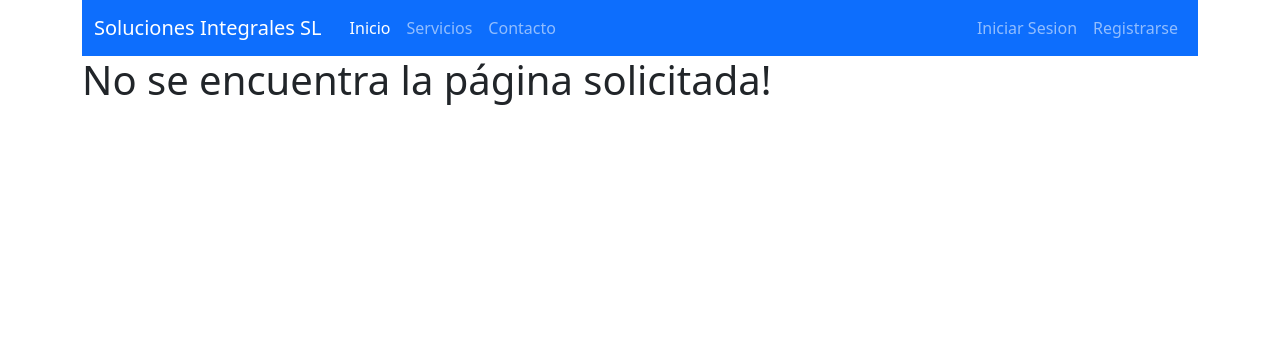
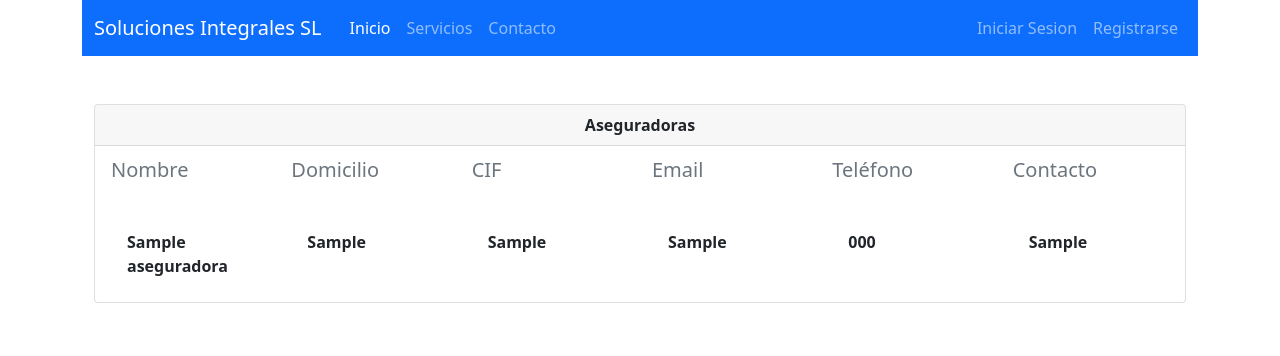
Before and after one commit to jazzari/Ceac_FP, a PHP site: page /listarAseguradoras in a window 1280 px wide. Shown: the top 356 px of the page. Run offline with PHP 8.4, Linux system fonts and the light colour scheme; tables that the repository leaves empty or names only in its code hold one stand-in row (values such as "Sample post"); data that the repository does not hold is empty; some libraries are stand-ins or nearby versions.

Commit message:
Add generic listAll to DbModel and list all users and aseguradoras

```diff
--- a/controllers/AseguradoraController.php
+++ b/controllers/AseguradoraController.php
@@ -35,11 +35,11 @@ class AseguradoraController extends Controller{
         ]);
     }
 
-    public function listarAseguradora(){
+    public function listarAseguradoras(){
         $aseguradora = new Aseguradora();
-        $listaAseg = $aseguradora->listarAseguradora();
+        $listaAseg = $aseguradora->listarAseguradoras();
 
-        return $this->render('listarAseguradora', compact('listaAseg'));
+        return $this->render('listarAseguradoras', compact('listaAseg'));
     }
 
 }
--- a/models/Aseguradora.php
+++ b/models/Aseguradora.php
@@ -41,7 +41,7 @@ class Aseguradora extends DbModel{
         }
     }
 
-    public function listarAseguradora(){
+    public function listarAseguradoras(){
         $lista = Aseguradora::findAll('aseguradora');
         return $lista;
     }
--- a/models/Usuario.php
+++ b/models/Usuario.php
@@ -43,6 +43,11 @@ class Usuario extends DbModel{
         return ['user', 'nombre', 'apellidos', 'correo', 'pass', 'admin'];
     }
 
+    public function listarUsuarios(){
+        $lista = Usuario::findAll('usuario');
+        return $lista;
+    }
+
 
 }
 ?>
--- a/public/index.php
+++ b/public/index.php
@@ -36,9 +36,11 @@ $app->router->get('/logout', [UsuarioController::class, 'logout']);
 $app->router->get('/perfil', [UsuarioController::class, 'perfil']);
 $app->router->get('/panelAdmin', [UsuarioController::class, 'panelAdmin']);
 
+$app->router->get('/listarUsuarios', [UsuarioController::class, 'listarUsuarios']);
+
 $app->router->get('/regAseguradora', [AseguradoraController::class, 'regAseguradora']);
 $app->router->post('/regAseguradora', [AseguradoraController::class, 'regAseguradora']);
-$app->router->get('/listarAseguradora', [AseguradoraController::class, 'listarAseguradora']);
+$app->router->get('/listarAseguradoras', [AseguradoraController::class, 'listarAseguradoras']);
 
 
 $app->run();
--- /dev/null
+++ b/views/listarAseguradoras.php
@@ -0,0 +1,72 @@
+<?php
+
+?>
+
+<div class="container justify-content-center align-items-center mt-5">
+    <div class="row justify-content-center">
+        <div class="col-md-12">
+
+            <div class="card ">
+                <div class="card-header text-center fw-bold">
+                    Aseguradoras
+                </div>
+                <div class="card-body row">
+                    <div class="col-md-2">
+                        <h5 class="card-subtitle mb-2 text-muted">Nombre</h5>
+                    </div>
+                    <div class="col-md-2">
+                        <h5 class="card-subtitle mb-2 text-muted">Domicilio</h5>
+                    </div>
+                    <div class="col-md-2">
+                        <h5 class="card-subtitle mb-2 text-muted ">CIF</h5>
+                    </div>
+                    <div class="col-md-2">
+                        <h5 class="card-subtitle mb-2 text-muted">Email</h5>
+                    </div>
+                    <div class="col-md-2">
+                        <h5 class="card-subtitle mb-2 text-muted">Teléfono</h5>
+                    </div>
+                    <div class="col-md-2">
+                        <h5 class="card-subtitle mb-2 text-muted">Contacto</h5>
+                    </div>
+                </div>
+
+                <?php foreach($listaAseg as $aseguradora){ ?>
+                <div class="card-body row">
+                    <div class="col-md-2">
+                        <ul class="list-group list-group-flush">
+                            <li class="list-group-item fw-bold"><?php echo($aseguradora['nombre']) ?></li>
+                        </ul>
+                    </div>
+                    <div class="col-md-2">
+                        <ul class="list-group list-group-flush">
+                            <li class="list-group-item fw-bold"><?php echo($aseguradora['domicilio']) ?></li>
+                        </ul>
+                    </div>
+                    <div class="col-md-2">
+                        <ul class="list-group list-group-flush">
+                            <li class="list-group-item fw-bold"><?php echo($aseguradora['cif']) ?></li>
+                        </ul>
+                    </div>
+                    <div class="col-md-2">
+                        <ul class="list-group list-group-flush">
+                            <li class="list-group-item fw-bold"><?php echo($aseguradora['correo']) ?></li>
+                        </ul>
+                    </div>
+                    <div class="col-md-2">
+                        <ul class="list-group list-group-flush">
+                            <li class="list-group-item fw-bold"><?php echo($aseguradora['telefono']) ?></li>
+                        </ul>
+                    </div>
+                    <div class="col-md-2">
+                        <ul class="list-group list-group-flush">
+                            <li class="list-group-item fw-bold"><?php echo($aseguradora['contacto']) ?></li>
+                        </ul>
+                    </div>
+
+                </div>
+                <?php } ?>
+            </div>
+        </div>
+    </div>
+</div>
--- a/views/panelAdmin.php
+++ b/views/panelAdmin.php
@@ -9,7 +9,10 @@
                     <a class="nav-link" href="/regAseguradora">Registrar Aseguradora</a>
                     </div>
                     <div class="col">
-                    <a class="nav-link" href="/listarAseguradora">Listar Aseguradoras</a>
+                    <a class="nav-link" href="/listarAseguradoras">Listar Aseguradoras</a>
+                    </div>
+                    <div class="col">
+                    <a class="nav-link" href="/listarUsuarios">Listar Usuarios</a>
                     </div>
                 </div>
             </div>
```
Also changed, not shown: controllers/UsuarioController.php (+8 -0 lines), views/listarUsuarios.php (renamed from views/listarAseguradora.php, +21 -15 lines).
